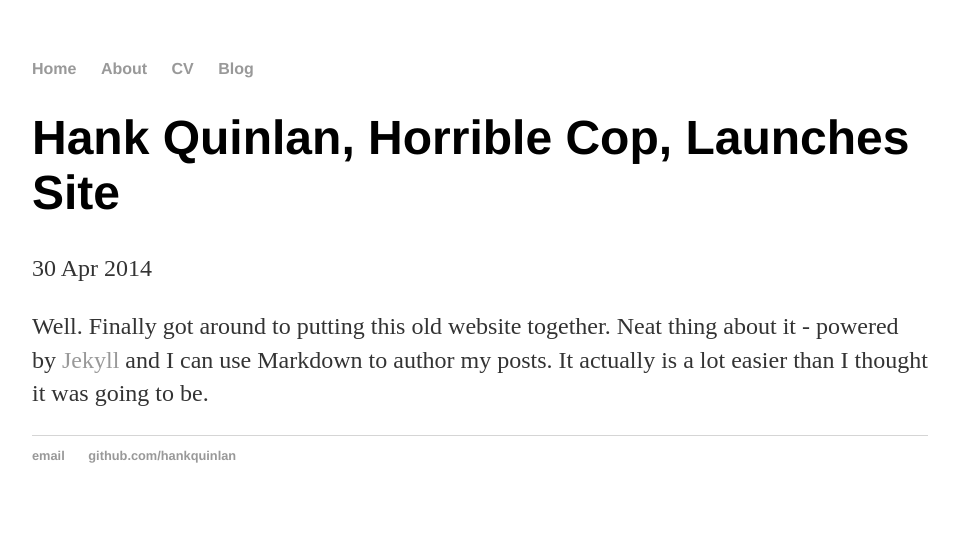
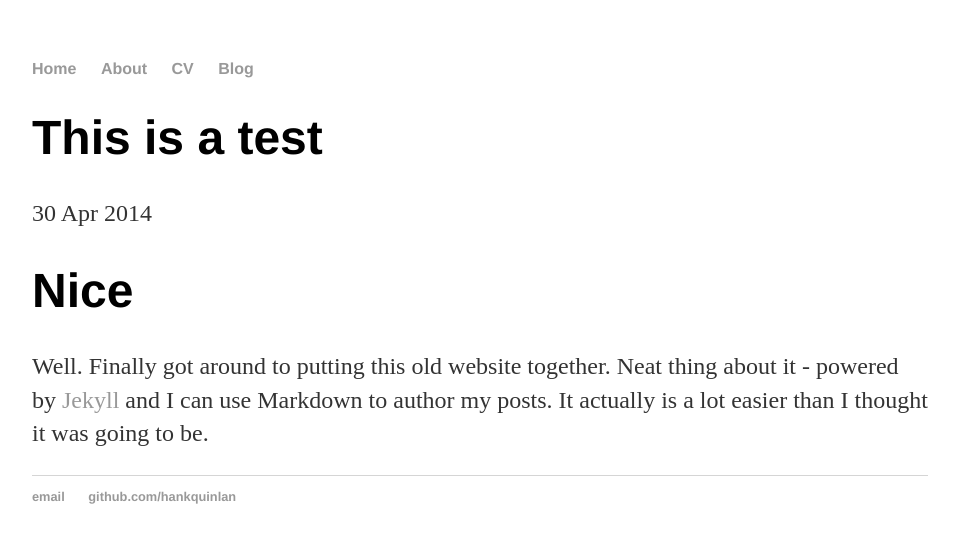
Before and after one commit to aangulog/aangulog.github.io, a Jekyll site: the page built from _posts/2014-04-30-hank-quinlan-site-launched.md, in a window 1280 px wide. Shown: the top 543 px of the page, without its empty margins (160-1119 px from the left). Built offline with Jekyll 4.4.1, drawn with Linux system fonts in a browser that asks for light colours.

Commit message:
Update 2014-04-30-hank-quinlan-site-launched.md

```diff
--- a/_posts/2014-04-30-hank-quinlan-site-launched.md
+++ b/_posts/2014-04-30-hank-quinlan-site-launched.md
@@ -1,7 +1,8 @@
 ---
 layout: post
-title: "Hank Quinlan, Horrible Cop, Launches Site"
+title: "This is a test"
 date: 2014-04-30
 ---
 
+# Nice
 Well. Finally got around to putting this old website together. Neat thing about it - powered by [Jekyll](http://jekyllrb.com) and I can use Markdown to author my posts. It actually is a lot easier than I thought it was going to be.
```
